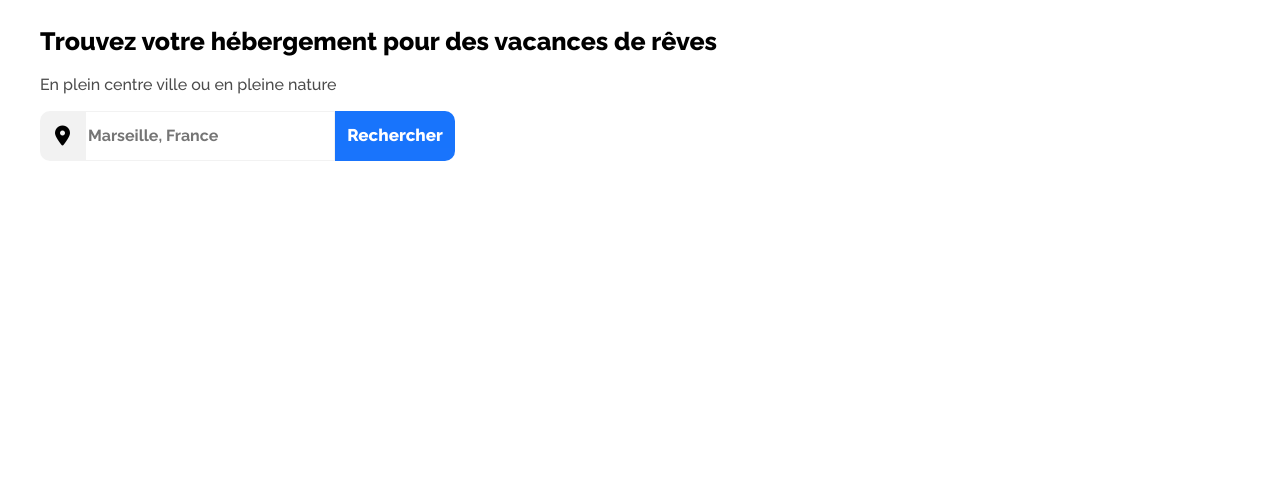
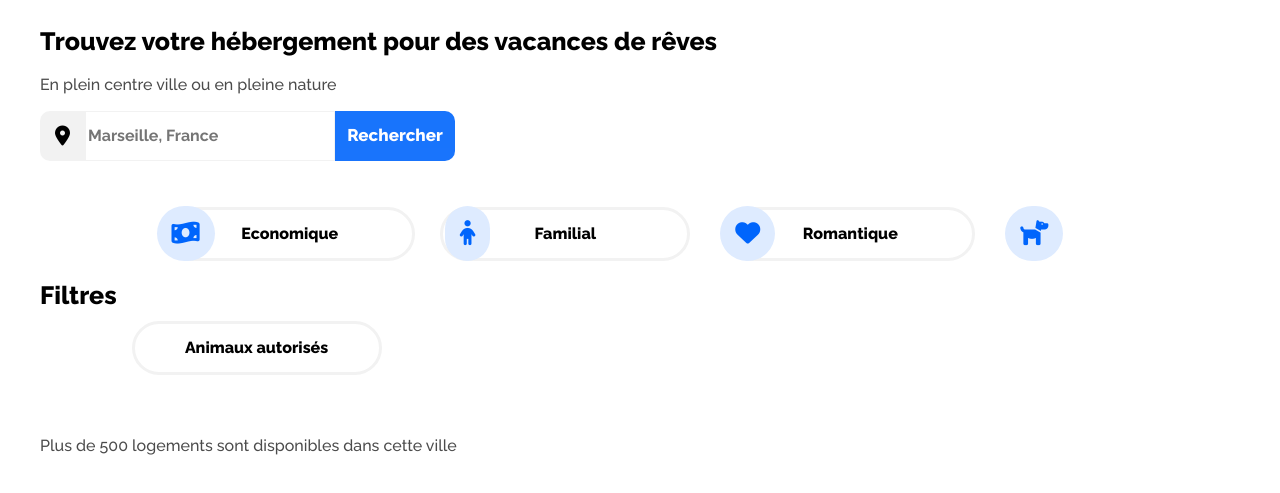
Before and after one commit to FrSotham/Booki, a plain HTML site: page index.html in a window 1280 px wide. Shown: the part 107-600 px from the top of the page. Drawn offline with Linux system fonts and the light colour scheme.

Commit message:
WIP filters

```diff
--- a/CSS/résolution_tablette_992px.css
+++ b/CSS/résolution_tablette_992px.css
@@ -8,6 +8,11 @@
         justify-content: center;
         width: 100%;
       }
+
+      #logo {
+        margin: auto;
+      }
+
       header nav {
         width: 100%;
       }
@@ -22,5 +27,9 @@
         display: none;
       }
 
+      main {
+        margin: 30px
+      }
+
 
   }
--- a/CSS/style.css
+++ b/CSS/style.css
@@ -11,6 +11,8 @@ body{
   font-family: 'Raleway', sans-serif;
 
 }
+
+/*HEADER SECTION*/
 
 header {
   display: flex;
@@ -36,6 +38,8 @@ header .nav-border {
   height: 100px;
   padding-top: 20px;
 }
+
+/*SEARCH SECTION*/
 
 h2 {
   font-size: 25px;
@@ -93,6 +97,7 @@ input {
   border-top-right-radius: 10px;
   border-bottom-right-radius: 10px;
   color: white;
+  cursor: pointer;
 }
 
 .wrapper-form {
@@ -100,3 +105,54 @@ input {
   justify-content: flex-start;
   align-items: center;
 }
+
+/*FILTER SECTION*/
+
+ul {
+  list-style: none;
+  display: flex;
+  flex-wrap: wrap;
+}
+
+#filter-choice li {
+  margin: 30px;
+  padding:15px;
+  border: 3px solid #f2f2f2;
+  border-radius: 50px;
+  width: 250px;
+  display: flex;
+  align-items: center;
+  justify-content: center;;
+  font-weight: 800 ;
+  margin-left: -25px;
+  cursor: pointer
+}
+
+#filter {
+  display: flex;
+  align-items: center;
+}
+
+#filter-choice {
+  display: flex;
+  justify-content: flex-start;
+  align-items: center;
+}
+
+#filter-choice i {
+  background-color: #DEEBFF;
+  padding: 15px;
+  border-radius: 50px;
+  color: #0065FC;
+  font-size: 25px;
+  margin-right: -25px;
+  z-index: 1;
+  font-weight: 900;
+  display: flex;
+  justify-content: center;
+  align-items: center;
+}
+
+#filter-choice li:hover {
+  color: #0065FC;
+}
--- a/index.html
+++ b/index.html
@@ -23,7 +23,7 @@
 				</nav>
 			</header>
 			<main>
-				<section>
+				<section id="search-section">
 					<h2>Trouvez votre hébergement pour des vacances de rêves</h2>
 					<p>En plein centre ville ou en pleine nature</p>
 					<div class="wrapper-form">
@@ -34,6 +34,30 @@
 							<i class="fa-solid fa-magnifying-glass" id="search-glass"></i>
 						</form>
 					</div>
+					<div id="filter">
+						<h2>Filtres</h2>
+						<ul id="filter-choice">
+
+							<i class="fa-solid fa-money-bill-wave"></i>
+							<li>
+								Economique
+							</li>
+							<i class="fa-solid fa-child"></i>
+							<li>
+								Familial
+							</li>
+							<i class="fa-solid fa-heart"></i>
+							<li>
+								Romantique
+							</li>
+							<i class="fa-solid fa-dog"></i>
+							<li>
+								Animaux autorisés
+							</li>
+						</ul>
+					</div>
+						<i></i>
+						<p>Plus de 500 logements sont disponibles dans cette ville</p>
 				</section>
 			</main>
 		</body>
```
